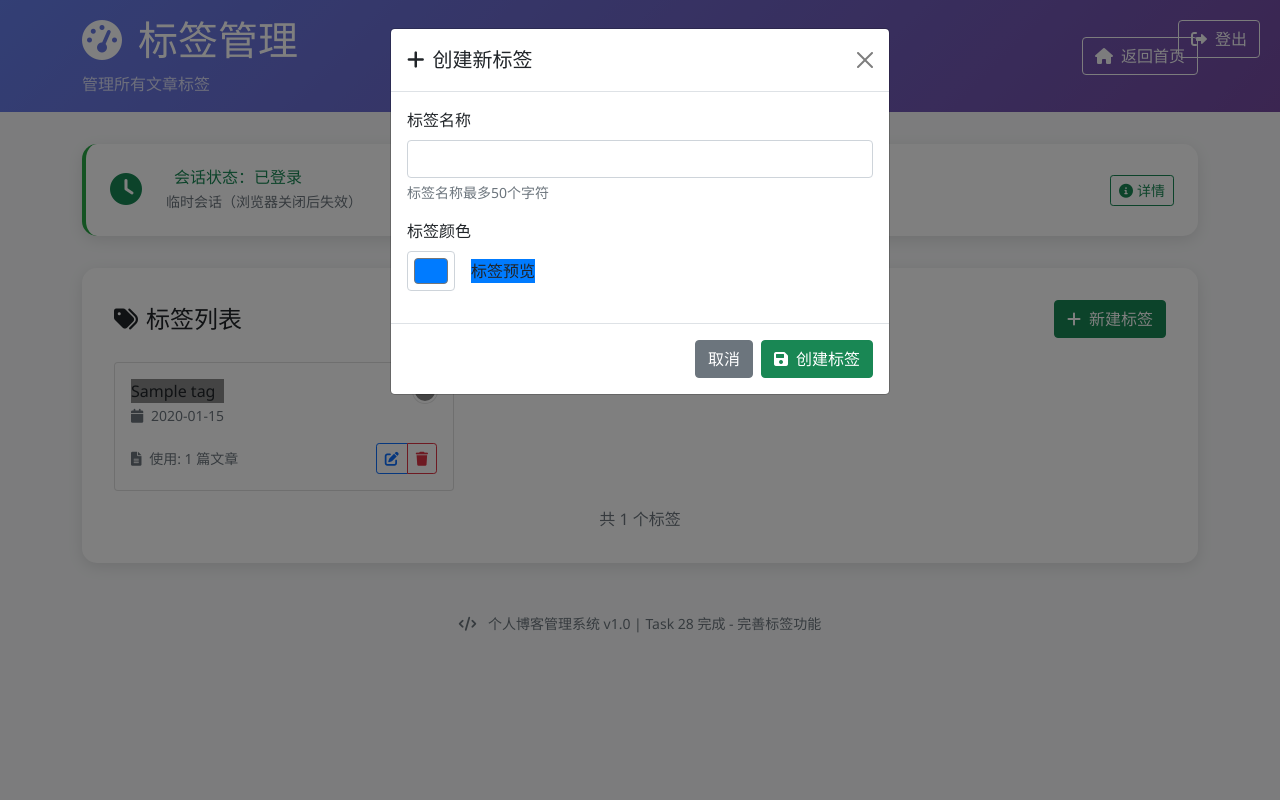
After one commit to JavaNood/record_log, a Flask app: page /admin/tags in a window 1280 px wide, after a click on "新建标签". The commit adds this page. Run offline with Flask 3, Linux system fonts and the light colour scheme; the visitor is signed in with stand-in values (Sample User, id 1); tables that the repository leaves empty hold one stand-in row (values such as "Sample post").

Commit message:
sec commit with task 28 finished

```diff
--- a/app/admin/views.py
+++ b/app/admin/views.py
@@ -149,6 +149,10 @@ def new_article():
     """新建文章页面"""
     form = ArticleEditForm()
 
+    # 设置标签选择项
+    all_tags = Tag.query.order_by(Tag.name).all()
+    form.tags.choices = [(tag.id, tag.name) for tag in all_tags]
+
     if form.validate_on_submit():
         # 验证权限相关字段
         if form.permission.data == 'verify':
@@ -158,6 +162,7 @@ def new_article():
                                      form=form,
                                      article=None,
                                      is_new=True,
+                                     all_tags=all_tags,
                                      current_admin=get_current_admin(),
                                      session_info=get_session_info())
 
@@ -175,6 +180,12 @@ def new_article():
                 created_at=datetime.utcnow(),
                 updated_at=datetime.utcnow()
             )
+
+            # 处理标签关联
+            selected_tag_ids = form.tags.data
+            if selected_tag_ids:
+                selected_tags = Tag.query.filter(Tag.id.in_(selected_tag_ids)).all()
+                article.tags = selected_tags
 
             db.session.add(article)
             db.session.commit()
@@ -195,6 +206,7 @@ def new_article():
                          form=form,
                          article=None,  # 新建文章时没有现有文章
                          is_new=True,
+                         all_tags=all_tags,
                          current_admin=current_admin,
                          session_info=session_info)
 
@@ -206,6 +218,10 @@ def edit_article(article_id):
     article = Article.query.get_or_404(article_id)
     form = ArticleEditForm()
 
+    # 设置标签选择项
+    all_tags = Tag.query.order_by(Tag.name).all()
+    form.tags.choices = [(tag.id, tag.name) for tag in all_tags]
+
     if form.validate_on_submit():
         # 验证权限相关字段
         if form.permission.data == 'verify':
@@ -215,6 +231,7 @@ def edit_article(article_id):
                                      form=form,
                                      article=article,
                                      is_new=False,
+                                     all_tags=all_tags,
                                      current_admin=get_current_admin(),
                                      session_info=get_session_info())
 
@@ -229,6 +246,15 @@ def edit_article(article_id):
             article.is_top = form.is_top.data
             article.view_count = form.view_count.data or 0
             article.updated_at = datetime.utcnow()
+
+            # 处理标签关联
+            selected_tag_ids = form.tags.data
+            if selected_tag_ids:
+                selected_tags = Tag.query.filter(Tag.id.in_(selected_tag_ids)).all()
+                article.tags = selected_tags
+            else:
+                # 如果没有选择标签，清除所有标签关联
+                article.tags = []
 
             db.session.commit()
 
@@ -252,6 +278,8 @@ def edit_article(article_id):
         form.status.data = article.status
         form.is_top.data = article.is_top
         form.view_count.data = article.view_count
+        # 设置已选择的标签
+        form.tags.data = [tag.id for tag in article.tags]
 
     current_admin = get_current_admin()
     session_info = get_session_info()
@@ -260,6 +288,7 @@ def edit_article(article_id):
                          form=form,
                          article=article,
                          is_new=False,
+                         all_tags=all_tags,
                          current_admin=current_admin,
                          session_info=session_info)
 
@@ -432,8 +461,8 @@ def batch_change_status():
 @admin.route('/logout')
 def logout():
     """管理员登出"""
-    username = admin_logout()
-    flash(f'再见，{username}！已安全登出', 'info')
+    admin_logout()
+    flash('您已成功登出，感谢使用！', 'success')
     return redirect(url_for('admin.login'))
 
 
@@ -462,3 +491,120 @@ def settings():
     """管理员系统设置页面"""
     current_admin = get_current_admin()
     return render_template('admin/settings.html', current_admin=current_admin)
+
+
+@admin.route('/tags')
+@login_required
+def tags():
+    """标签管理页面"""
+    page = request.args.get('page', 1, type=int)
+    per_page = 15  # 每页显示15个标签
+
+    # 获取所有标签，按创建时间降序
+    tags = Tag.query.order_by(Tag.created_at.desc()).paginate(
+        page=page,
+        per_page=per_page,
+        error_out=False
+    )
+
+    current_admin = get_current_admin()
+    session_info = get_session_info()
+
+    return render_template('admin/tags.html',
+                         tags=tags,
+                         current_admin=current_admin,
+                         session_info=session_info)
+
+
+@admin.route('/tag/create', methods=['POST'])
+@login_required
+def create_tag():
+    """创建新标签"""
+    try:
+        name = request.form.get('name', '').strip()
+        color = request.form.get('color', '#007bff').strip()
+
+        if not name:
+            return jsonify({'success': False, 'message': '标签名称不能为空'})
+
+        # 检查标签是否已存在
+        existing_tag = Tag.query.filter_by(name=name).first()
+        if existing_tag:
+            return jsonify({'success': False, 'message': '标签已存在'})
+
+        # 创建新标签
+        tag = Tag(name=name, color=color)
+        db.session.add(tag)
+        db.session.commit()
+
+        return jsonify({
+            'success': True,
+            'message': f'标签《{name}》创建成功',
+            'tag': tag.to_dict()
+        })
+
+    except Exception as e:
+        db.session.rollback()
+        return jsonify({'success': False, 'message': f'创建标签失败: {str(e)}'})
+
+
+@admin.route('/tag/edit/<int:tag_id>', methods=['POST'])
+@login_required
+def edit_tag(tag_id):
+    """编辑标签"""
+    try:
+        tag = Tag.query.get_or_404(tag_id)
+
+        name = request.form.get('name', '').strip()
+        color = request.form.get('color', '#007bff').strip()
+
+        if not name:
+            return jsonify({'success': False, 'message': '标签名称不能为空'})
+
+        # 检查标签名是否与其他标签冲突
+        existing_tag = Tag.query.filter(Tag.name == name, Tag.id != tag_id).first()
+        if existing_tag:
+            return jsonify({'success': False, 'message': '标签名称已存在'})
+
+        # 更新标签
+        tag.name = name
+        tag.color = color
+        db.session.commit()
+
+        return jsonify({
+            'success': True,
+            'message': f'标签《{name}》更新成功',
+            'tag': tag.to_dict()
+        })
+
+    except Exception as e:
+        db.session.rollback()
+        return jsonify({'success': False, 'message': f'更新标签失败: {str(e)}'})
+
+
+@admin.route('/tag/delete/<int:tag_id>', methods=['POST'])
+@login_required
+def delete_tag(tag_id):
+    """删除标签"""
+    try:
+        tag = Tag.query.get_or_404(tag_id)
+
+        # 检查标签是否被文章使用
+        if tag.articles.count() > 0:
+            return jsonify({
+                'success': False,
+                'message': f'标签《{tag.name}》正在被 {tag.articles.count()} 篇文章使用，无法删除'
+            })
+
+        tag_name = tag.name
+        db.session.delete(tag)
+        db.session.commit()
+
+        return jsonify({
+            'success': True,
+            'message': f'标签《{tag_name}》已删除'
+        })
+
+    except Exception as e:
+        db.session.rollback()
+        return jsonify({'success': False, 'message': f'删除标签失败: {str(e)}'})
--- a/templates/admin/base.html
+++ b/templates/admin/base.html
@@ -194,7 +194,7 @@
         <div class="text-center mt-5 mb-4">
             <small class="text-muted">
                 <i class="fas fa-code me-2"></i>
-                个人博客管理系统 v1.0 | Task 26 完成 - 完善文章编辑功能
+                个人博客管理系统 v1.0 | Task 28 完成 - 完善标签功能
             </small>
         </div>
     </div>
--- a/templates/admin/dashboard.html
+++ b/templates/admin/dashboard.html
@@ -58,9 +58,9 @@
             <i class="fas fa-tags feature-icon"></i>
             <h5>标签管理</h5>
             <p class="text-muted">创建、编辑标签，设置标签颜色</p>
-            <button class="btn btn-outline-primary" disabled>
-                <i class="fas fa-tools me-2"></i>敬请期待
-            </button>
+            <a href="{{ url_for('admin.tags') }}" class="btn btn-primary">
+                <i class="fas fa-arrow-right me-2"></i>进入管理
+            </a>
         </div>
     </div>
 
--- /dev/null
+++ b/templates/admin/tags.html
@@ -0,0 +1,471 @@
+{% extends "admin/base.html" %}
+
+{% block title %}标签管理{% endblock %}
+{% block page_title %}标签管理{% endblock %}
+{% block page_subtitle %}管理所有文章标签{% endblock %}
+
+{% block extra_css %}
+<style>
+.tag-preview {
+    padding: 0.25rem 0.5rem;
+    border-radius: 0.375rem;
+    color: white;
+    font-size: 0.875rem;
+    margin-bottom: 0.5rem;
+}
+
+.color-preview {
+    width: 24px;
+    height: 24px;
+    border-radius: 50%;
+    border: 2px solid #fff;
+    box-shadow: 0 0 0 1px rgba(0,0,0,0.1);
+    display: inline-block;
+    vertical-align: middle;
+}
+
+.modal .form-control:focus {
+    border-color: #80bdff;
+    box-shadow: 0 0 0 0.2rem rgba(0,123,255,.25);
+}
+
+.tag-item {
+    transition: transform 0.2s ease;
+}
+
+.tag-item:hover {
+    transform: translateY(-2px);
+}
+</style>
+{% endblock %}
+
+{% block content %}
+<div class="admin-card">
+    <div class="d-flex justify-content-between align-items-center mb-4">
+        <h4 class="mb-0">
+            <i class="fas fa-tags me-2"></i>标签列表
+        </h4>
+        <div>
+            <button class="btn btn-success" data-bs-toggle="modal" data-bs-target="#createTagModal">
+                <i class="fas fa-plus me-2"></i>新建标签
+            </button>
+        </div>
+    </div>
+
+    {% if tags.items %}
+    <!-- 标签网格 -->
+    <div class="row g-3">
+        {% for tag in tags.items %}
+        <div class="col-md-6 col-lg-4">
+            <div class="card tag-item h-100">
+                <div class="card-body">
+                    <div class="d-flex justify-content-between align-items-start mb-3">
+                        <div>
+                            <div class="tag-preview" style="background-color: {{ tag.color }}">
+                                {{ tag.name }}
+                            </div>
+                            <small class="text-muted">
+                                <i class="fas fa-calendar me-1"></i>
+                                {{ tag.created_at.strftime('%Y-%m-%d') }}
+                            </small>
+                        </div>
+                        <div class="color-preview" style="background-color: {{ tag.color }}"></div>
+                    </div>
+
+                    <div class="d-flex justify-content-between align-items-center">
+                        <span class="text-muted small">
+                            <i class="fas fa-file-alt me-1"></i>
+                            使用: {{ tag.articles.count() }} 篇文章
+                        </span>
+                        <div class="btn-group btn-group-sm">
+                            <button class="btn btn-outline-primary edit-tag-btn"
+                                    data-tag-id="{{ tag.id }}"
+                                    data-tag-name="{{ tag.name|e }}"
+                                    data-tag-color="{{ tag.color }}"
+                                    title="编辑标签">
+                                <i class="fas fa-edit"></i>
+                            </button>
+                            <button class="btn btn-outline-danger delete-tag-btn"
+                                    data-tag-id="{{ tag.id }}"
+                                    data-tag-name="{{ tag.name|e }}"
+                                    data-article-count="{{ tag.articles.count() }}"
+                                    title="删除标签">
+                                <i class="fas fa-trash"></i>
+                            </button>
+                        </div>
+                    </div>
+                </div>
+            </div>
+        </div>
+        {% endfor %}
+    </div>
+
+    <!-- 分页 -->
+    {% if tags.pages > 1 %}
+    <nav aria-label="标签分页" class="mt-4">
+        <ul class="pagination justify-content-center">
+            {% if tags.has_prev %}
+                <li class="page-item">
+                    <a class="page-link" href="{{ url_for('admin.tags', page=tags.prev_num) }}">
+                        <i class="fas fa-chevron-left"></i> 上一页
+                    </a>
+                </li>
+            {% else %}
+                <li class="page-item disabled">
+                    <span class="page-link">
+                        <i class="fas fa-chevron-left"></i> 上一页
+                    </span>
+                </li>
+            {% endif %}
+
+            {% for page_num in tags.iter_pages(left_edge=1, right_edge=1, left_current=1, right_current=2) %}
+                {% if page_num %}
+                    {% if page_num != tags.page %}
+                        <li class="page-item">
+                            <a class="page-link" href="{{ url_for('admin.tags', page=page_num) }}">{{ page_num }}</a>
+                        </li>
+                    {% else %}
+                        <li class="page-item active">
+                            <span class="page-link">{{ page_num }}</span>
+                        </li>
+                    {% endif %}
+                {% else %}
+                    <li class="page-item disabled">
+                        <span class="page-link">…</span>
+                    </li>
+                {% endif %}
+            {% endfor %}
+
+            {% if tags.has_next %}
+                <li class="page-item">
+                    <a class="page-link" href="{{ url_for('admin.tags', page=tags.next_num) }}">
+                        下一页 <i class="fas fa-chevron-right"></i>
+                    </a>
+                </li>
+            {% else %}
+                <li class="page-item disabled">
+                    <span class="page-link">
+                        下一页 <i class="fas fa-chevron-right"></i>
+                    </span>
+                </li>
+            {% endif %}
+        </ul>
+    </nav>
+    {% endif %}
+
+    <div class="mt-3 text-muted text-center">
+        共 {{ tags.total }} 个标签
+    </div>
+
+    {% else %}
+    <!-- 空状态 -->
+    <div class="text-center py-5">
+        <i class="fas fa-tags fa-3x text-muted mb-3"></i>
+        <h5 class="text-muted">暂无标签</h5>
+        <p class="text-muted">点击上方的"新建标签"按钮创建第一个标签</p>
+        <button class="btn btn-success" data-bs-toggle="modal" data-bs-target="#createTagModal">
+            <i class="fas fa-plus me-2"></i>创建标签
+        </button>
+    </div>
+    {% endif %}
+</div>
+
+<!-- 创建标签模态框 -->
+<div class="modal fade" id="createTagModal" tabindex="-1">
+    <div class="modal-dialog">
+        <div class="modal-content">
+            <div class="modal-header">
+                <h5 class="modal-title">
+                    <i class="fas fa-plus me-2"></i>创建新标签
+                </h5>
+                <button type="button" class="btn-close" data-bs-dismiss="modal"></button>
+            </div>
+            <form id="createTagForm">
+                <div class="modal-body">
+                    <div class="mb-3">
+                        <label for="createTagName" class="form-label">标签名称</label>
+                        <input type="text" class="form-control" id="createTagName" name="name" required maxlength="50">
+                        <div class="form-text">标签名称最多50个字符</div>
+                    </div>
+                    <div class="mb-3">
+                        <label for="createTagColor" class="form-label">标签颜色</label>
+                        <div class="d-flex align-items-center">
+                            <input type="color" class="form-control form-control-color me-3" id="createTagColor" name="color" value="#007bff">
+                            <div class="tag-preview" id="createTagPreview" style="background-color: #007bff;">
+                                标签预览
+                            </div>
+                        </div>
+                    </div>
+                </div>
+                <div class="modal-footer">
+                    <button type="button" class="btn btn-secondary" data-bs-dismiss="modal">取消</button>
+                    <button type="submit" class="btn btn-success">
+                        <i class="fas fa-save me-2"></i>创建标签
+                    </button>
+                </div>
+            </form>
+        </div>
+    </div>
+</div>
+
+<!-- 编辑标签模态框 -->
+<div class="modal fade" id="editTagModal" tabindex="-1">
+    <div class="modal-dialog">
+        <div class="modal-content">
+            <div class="modal-header">
+                <h5 class="modal-title">
+                    <i class="fas fa-edit me-2"></i>编辑标签
+                </h5>
+                <button type="button" class="btn-close" data-bs-dismiss="modal"></button>
+            </div>
+            <form id="editTagForm">
+                <input type="hidden" id="editTagId" name="tag_id">
+                <div class="modal-body">
+                    <div class="mb-3">
+                        <label for="editTagName" class="form-label">标签名称</label>
+                        <input type="text" class="form-control" id="editTagName" name="name" required maxlength="50">
+                        <div class="form-text">标签名称最多50个字符</div>
+                    </div>
+                    <div class="mb-3">
+                        <label for="editTagColor" class="form-label">标签颜色</label>
+                        <div class="d-flex align-items-center">
+                            <input type="color" class="form-control form-control-color me-3" id="editTagColor" name="color">
+                            <div class="tag-preview" id="editTagPreview">
+                                标签预览
+                            </div>
+                        </div>
+                    </div>
+                </div>
+                <div class="modal-footer">
+                    <button type="button" class="btn btn-secondary" data-bs-dismiss="modal">取消</button>
+                    <button type="submit" class="btn btn-primary">
+                        <i class="fas fa-save me-2"></i>保存更改
+                    </button>
+                </div>
+            </form>
+        </div>
+    </div>
+</div>
+
+<!-- 删除确认模态框 -->
+<div class="modal fade" id="deleteTagModal" tabindex="-1">
+    <div class="modal-dialog">
+        <div class="modal-content">
+            <div class="modal-header">
+                <h5 class="modal-title text-danger">
+                    <i class="fas fa-exclamation-triangle me-2"></i>确认删除
+                </h5>
+                <button type="button" class="btn-close" data-bs-dismiss="modal"></button>
+            </div>
+            <div class="modal-body">
+                <p>确定要删除标签 <strong id="deleteTagName"></strong> 吗？</p>
+                <div class="alert alert-warning" id="deleteTagWarning" style="display: none;">
+                    <i class="fas fa-exclamation-circle me-2"></i>
+                    该标签正在被文章使用，无法删除！
+                </div>
+            </div>
+            <div class="modal-footer">
+                <button type="button" class="btn btn-secondary" data-bs-dismiss="modal">取消</button>
+                <button type="button" class="btn btn-danger" id="confirmDeleteTag">
+                    <i class="fas fa-trash me-2"></i>确认删除
+                </button>
+            </div>
+        </div>
+    </div>
+</div>
+
+<!-- JavaScript -->
+<script>
+document.addEventListener('DOMContentLoaded', function() {
+    const createTagModal = new bootstrap.Modal(document.getElementById('createTagModal'));
+    const editTagModal = new bootstrap.Modal(document.getElementById('editTagModal'));
+    const deleteTagModal = new bootstrap.Modal(document.getElementById('deleteTagModal'));
+
+    let currentDeleteTagId = null;
+
+    // 创建标签预览更新
+    document.getElementById('createTagColor').addEventListener('input', function() {
+        const color = this.value;
+        const preview = document.getElementById('createTagPreview');
+        const name = document.getElementById('createTagName').value || '标签预览';
+        preview.style.backgroundColor = color;
+        preview.textContent = name;
+    });
+
+    document.getElementById('createTagName').addEventListener('input', function() {
+        const name = this.value || '标签预览';
+        document.getElementById('createTagPreview').textContent = name;
+    });
+
+    // 编辑标签预览更新
+    document.getElementById('editTagColor').addEventListener('input', function() {
+        const color = this.value;
+        const preview = document.getElementById('editTagPreview');
+        const name = document.getElementById('editTagName').value || '标签预览';
+        preview.style.backgroundColor = color;
+        preview.textContent = name;
+    });
+
+    document.getElementById('editTagName').addEventListener('input', function() {
+        const name = this.value || '标签预览';
+        document.getElementById('editTagPreview').textContent = name;
+    });
+
+    // 创建标签表单提交
+    document.getElementById('createTagForm').addEventListener('submit', function(e) {
+        e.preventDefault();
+
+        const formData = new FormData(this);
+
+        fetch('{{ url_for("admin.create_tag") }}', {
+            method: 'POST',
+            body: formData
+        })
+        .then(response => response.json())
+        .then(data => {
+            if (data.success) {
+                createTagModal.hide();
+                showToast(data.message, 'success');
+                setTimeout(() => window.location.reload(), 1000);
+            } else {
+                showToast(data.message, 'error');
+            }
+        })
+        .catch(error => {
+            console.error('Error:', error);
+            showToast('创建标签时发生错误', 'error');
+        });
+    });
+
+    // 编辑标签按钮点击
+    document.querySelectorAll('.edit-tag-btn').forEach(btn => {
+        btn.addEventListener('click', function() {
+            const tagId = this.dataset.tagId;
+            const tagName = this.dataset.tagName;
+            const tagColor = this.dataset.tagColor;
+
+            document.getElementById('editTagId').value = tagId;
+            document.getElementById('editTagName').value = tagName;
+            document.getElementById('editTagColor').value = tagColor;
+
+            const preview = document.getElementById('editTagPreview');
+            preview.style.backgroundColor = tagColor;
+            preview.textContent = tagName;
+
+            editTagModal.show();
+        });
+    });
+
+    // 编辑标签表单提交
+    document.getElementById('editTagForm').addEventListener('submit', function(e) {
+        e.preventDefault();
+
+        const tagId = document.getElementById('editTagId').value;
+        const formData = new FormData(this);
+
+        fetch(`{{ url_for("admin.edit_tag", tag_id=0) }}`.replace('0', tagId), {
+            method: 'POST',
+            body: formData
+        })
+        .then(response => response.json())
+        .then(data => {
+            if (data.success) {
+                editTagModal.hide();
+                showToast(data.message, 'success');
+                setTimeout(() => window.location.reload(), 1000);
+            } else {
+                showToast(data.message, 'error');
+            }
+        })
+        .catch(error => {
+            console.error('Error:', error);
+            showToast('编辑标签时发生错误', 'error');
+        });
+    });
+
+    // 删除标签按钮点击
+    document.querySelectorAll('.delete-tag-btn').forEach(btn => {
+        btn.addEventListener('click', function() {
+            const tagId = this.dataset.tagId;
+            const tagName = this.dataset.tagName;
+            const articleCount = parseInt(this.dataset.articleCount);
+
+            currentDeleteTagId = tagId;
+            document.getElementById('deleteTagName').textContent = tagName;
+
+            const warning = document.getElementById('deleteTagWarning');
+            const confirmBtn = document.getElementById('confirmDeleteTag');
+
+            if (articleCount > 0) {
+                warning.style.display = 'block';
+                confirmBtn.disabled = true;
+            } else {
+                warning.style.display = 'none';
+                confirmBtn.disabled = false;
+            }
+
+            deleteTagModal.show();
+        });
+    });
+
+    // 确认删除标签
+    document.getElementById('confirmDeleteTag').addEventListener('click', function() {
+        if (!currentDeleteTagId) return;
+
+        fetch(`{{ url_for("admin.delete_tag", tag_id=0) }}`.replace('0', currentDeleteTagId), {
+            method: 'POST'
+        })
+        .then(response => response.json())
+        .then(data => {
+            if (data.success) {
+                deleteTagModal.hide();
+                showToast(data.message, 'success');
+                setTimeout(() => window.location.reload(), 1000);
+            } else {
+                showToast(data.message, 'error');
+            }
+        })
+        .catch(error => {
+            console.error('Error:', error);
+            showToast('删除标签时发生错误', 'error');
+        });
+    });
+
+    // Toast 通知函数
+    function showToast(message, type = 'info') {
+        // 创建 toast 元素
+        const toastHtml = `
+            <div class="toast align-items-center text-white bg-${type === 'success' ? 'success' : type === 'error' ? 'danger' : 'info'} border-0" role="alert">
+                <div class="d-flex">
+                    <div class="toast-body">
+                        <i class="fas fa-${type === 'success' ? 'check-circle' : type === 'error' ? 'exclamation-triangle' : 'info-circle'} me-2"></i>
+                        ${message}
+                    </div>
+                    <button type="button" class="btn-close btn-close-white me-2 m-auto" data-bs-dismiss="toast"></button>
+                </div>
+            </div>
+        `;
+
+        // 创建或获取 toast 容器
+        let toastContainer = document.querySelector('.toast-container');
+        if (!toastContainer) {
+            toastContainer = document.createElement('div');
+            toastContainer.className = 'toast-container position-fixed top-0 end-0 p-3';
+            toastContainer.style.zIndex = '1060';
+            document.body.appendChild(toastContainer);
+        }
+
+        // 添加 toast
+        toastContainer.insertAdjacentHTML('beforeend', toastHtml);
+        const toastElement = toastContainer.lastElementChild;
+        const toast = new bootstrap.Toast(toastElement, { delay: 3000 });
+        toast.show();
+
+        // 自动移除
+        toastElement.addEventListener('hidden.bs.toast', function() {
+            this.remove();
+        });
+    }
+});
+</script>
+{% endblock %}
```
Also changed, not shown: app/admin/forms.py (+18 -1 lines), task.md (+3 -1 lines), templates/admin/article_edit.html (+45 -0 lines).
